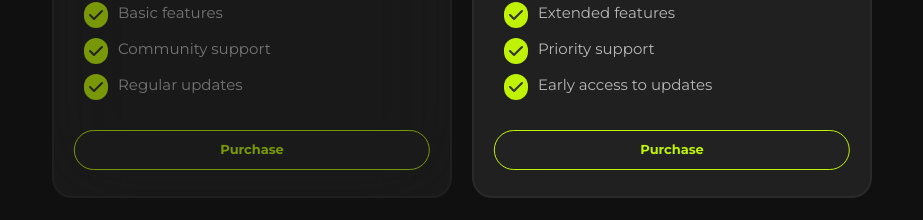
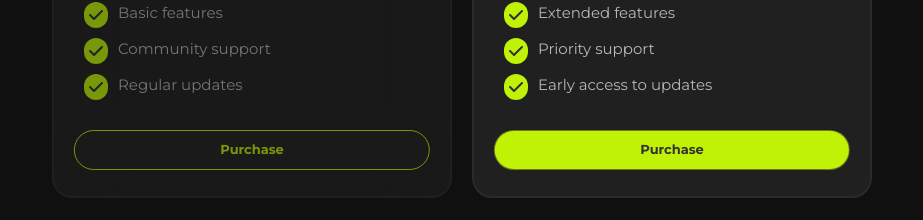
Before and after one commit to ZhawrtDev/Eclipse-vite, a React (Vite) app: page / in a window 1280 px wide. Shown: the part 1059-1279 px from the top of the page, without its empty margins (178-1101 px from the left). Built offline with nearby package versions, Linux system fonts and the light colour scheme; no server answers.

Commit message:
Update index.jsx

```diff
--- a/src/screens/Home/index.jsx
+++ b/src/screens/Home/index.jsx
@@ -331,7 +331,7 @@ function Home() {
                     href="https://eclipseutilities.bgng.io/product/premiumeclipse"
                     target="_blank"
                     rel="noopener noreferrer"
-                    className="buy"
+                    className="buy a"
                   >
                     Purchase
                   </a>
@@ -515,7 +515,7 @@ function Home() {
                     href="https://www.roblox.com/pt/catalog/102872228150886/Byefron-Premium"
                     target="_blank"
                     rel="noopener noreferrer"
-                    className="buy"
+                    className="buy a"
                   >
                     Purchase
                   </a>
```
